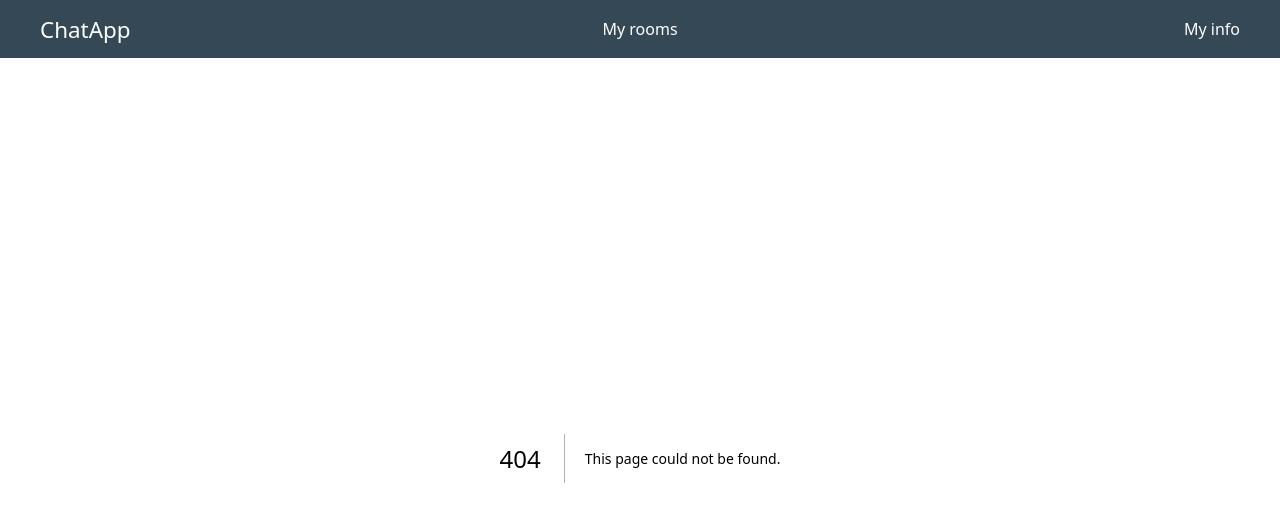
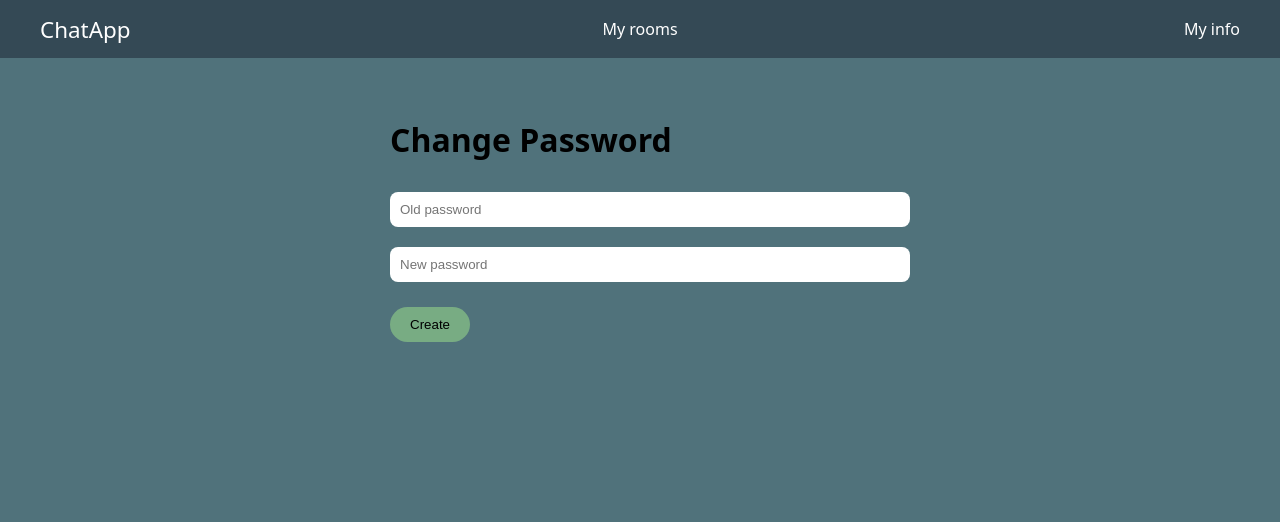
Before and after one commit to eskil4152/chatapp-client, a Next.js app: page /user/password in a window 1280 px wide. Before the commit this address had no page. Shown: the top 522 px of the page. Built offline with nearby package versions, Linux system fonts and the light colour scheme.

Commit message:
Can change password

```diff
--- /dev/null
+++ b/src/api/ChangePasswordAPI.tsx
@@ -0,0 +1,19 @@
+export default async function ChangePasswordAPI(
+  oldPassword: string,
+  newPassword: string,
+) {
+  return await fetch(
+    `${process.env.NEXT_PUBLIC_SERVER_API_URL}/api/user/edit/password`,
+    {
+      method: "PATCH",
+      headers: {
+        "Content-Type": "application/json",
+      },
+      body: JSON.stringify({
+        oldPassword: oldPassword,
+        newPassword: newPassword,
+      }),
+      credentials: "include",
+    },
+  );
+}
--- a/src/app/user/page.tsx
+++ b/src/app/user/page.tsx
@@ -6,6 +6,8 @@ import Image from "next/image";
 import EditProfileAPI from "@/src/api/EditProfileAPI";
 import { useRouter } from "next/navigation";
 import styles from "../../style/User.module.css";
+import Link from "next/link";
+import { white } from "next/dist/lib/picocolors";
 
 export default function UserInfo() {
   const router = useRouter();
@@ -153,6 +155,8 @@ export default function UserInfo() {
           )}
         </form>
 
+        <Link href="/user/password">Change Password</Link>
+
         {errorBox && <p id="errorBox">{errorBox}</p>}
       </div>
     </div>
--- /dev/null
+++ b/src/app/user/password/page.tsx
@@ -0,0 +1,58 @@
+"use client";
+
+import { useState } from "react";
+import { useRouter } from "next/navigation";
+import styles from "../../../style/ChangePassword.module.css";
+import ChangePasswordAPI from "@/src/api/ChangePasswordAPI";
+
+export default function ChangePasswordPage() {
+  const router = useRouter();
+  const [old, setOld] = useState("");
+  const [password, setPassword] = useState("");
+  const [error, setError] = useState("");
+
+  async function handleSubmit(e: React.FormEvent<HTMLFormElement>) {
+    e.preventDefault();
+
+    const data = await ChangePasswordAPI(old, password);
+
+    if (data.ok) {
+      return (
+        <div>
+          <p>OK</p>
+        </div>
+      );
+    } else if (data.status === 401) {
+      router.replace("/login");
+    } else if (!data.ok) {
+      const err = await data.json();
+      setError(err.message);
+    }
+  }
+
+  return (
+    <div className={styles.container}>
+      <h1 className={styles.title}>Change Password</h1>
+      <form onSubmit={handleSubmit} className={styles.form}>
+        <input
+          type="password"
+          placeholder="Old password"
+          className={styles.input}
+          value={old}
+          onChange={(e) => setOld(e.target.value)}
+        />
+
+        <input
+          type="password"
+          placeholder="New password"
+          className={styles.input}
+          value={password}
+          onChange={(e) => setPassword(e.target.value)}
+        />
+
+        <button className={styles.button}>Create</button>
+      </form>
+      {error && <p id="errorBox">{error}</p>}
+    </div>
+  );
+}
--- /dev/null
+++ b/src/style/ChangePassword.module.css
@@ -0,0 +1,38 @@
+.container {
+    max-width: 500px;
+    margin: 60px auto;
+}
+
+.card {
+    background: #344955;
+    padding: 30px;
+    border-radius: 14px;
+    color: white;
+    text-align: center;
+    box-shadow: 0 8px 24px rgba(0,0,0,0.25);
+}
+
+.input {
+    width: 100%;
+    padding: 10px;
+    border-radius: 8px;
+    border: none;
+    margin: 10px 0;
+}
+
+.toggle {
+    background: #50727B;
+    padding: 8px 16px;
+    border-radius: 999px;
+    margin-top: 10px;
+    cursor: pointer;
+}
+
+.button {
+    background: #78AC83;
+    padding: 10px 20px;
+    border-radius: 999px;
+    border: none;
+    margin-top: 15px;
+    cursor: pointer;
+}
```
